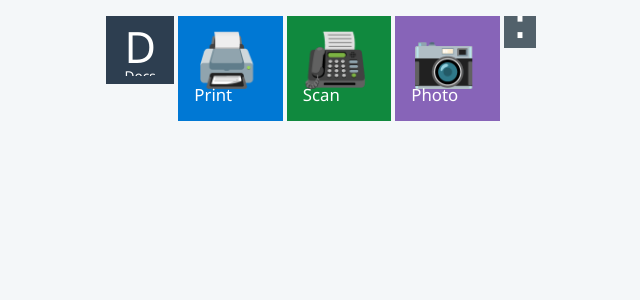
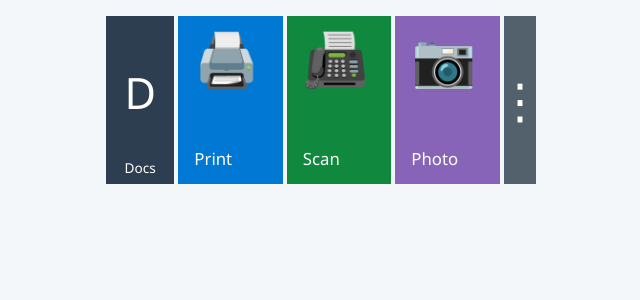
Before and after one commit to alokvishwakarma/gyan-platform, a React (Vite) app: page / in a window 1280 px wide. Shown: the top 300 px of the page, without its empty margins (319-959 px from the left). Built offline with nearby package versions, Linux system fonts and the light colour scheme.

Commit message:
GYAN 0.3 - Use uniform three-unit tile height

```diff
--- a/src/components/Tile.css
+++ b/src/components/Tile.css
@@ -1,6 +1,11 @@
+:root {
+  --tile-unit: 56px;
+  --tile-row-height: calc(var(--tile-unit) * 3);
+}
+
 .tile {
   min-width: 0;
-  aspect-ratio: 1;
+  height: var(--tile-row-height);
   padding: 1rem;
   border: 0;
   border-radius: 0;
@@ -50,7 +55,6 @@
   white-space: nowrap;
 }
 
-/* Category: 2 columns */
 .tile--category {
   padding: 0.55rem;
   align-items: center;
@@ -68,7 +72,6 @@
   font-size: clamp(0.55rem, 2.5vw, 0.85rem);
 }
 
-/* More: 1 column */
 .tile--more {
   padding: 0;
   align-items: center;
```
